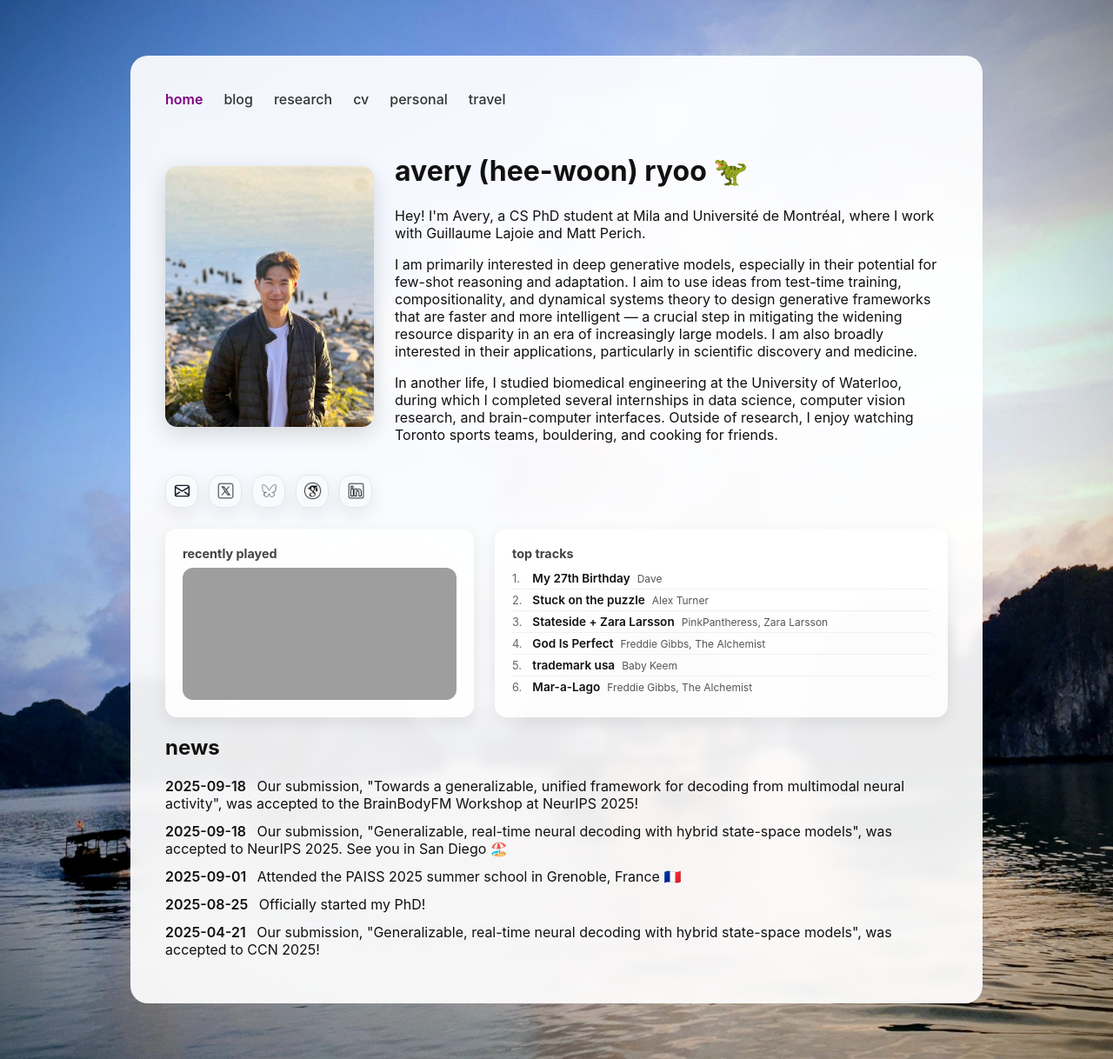
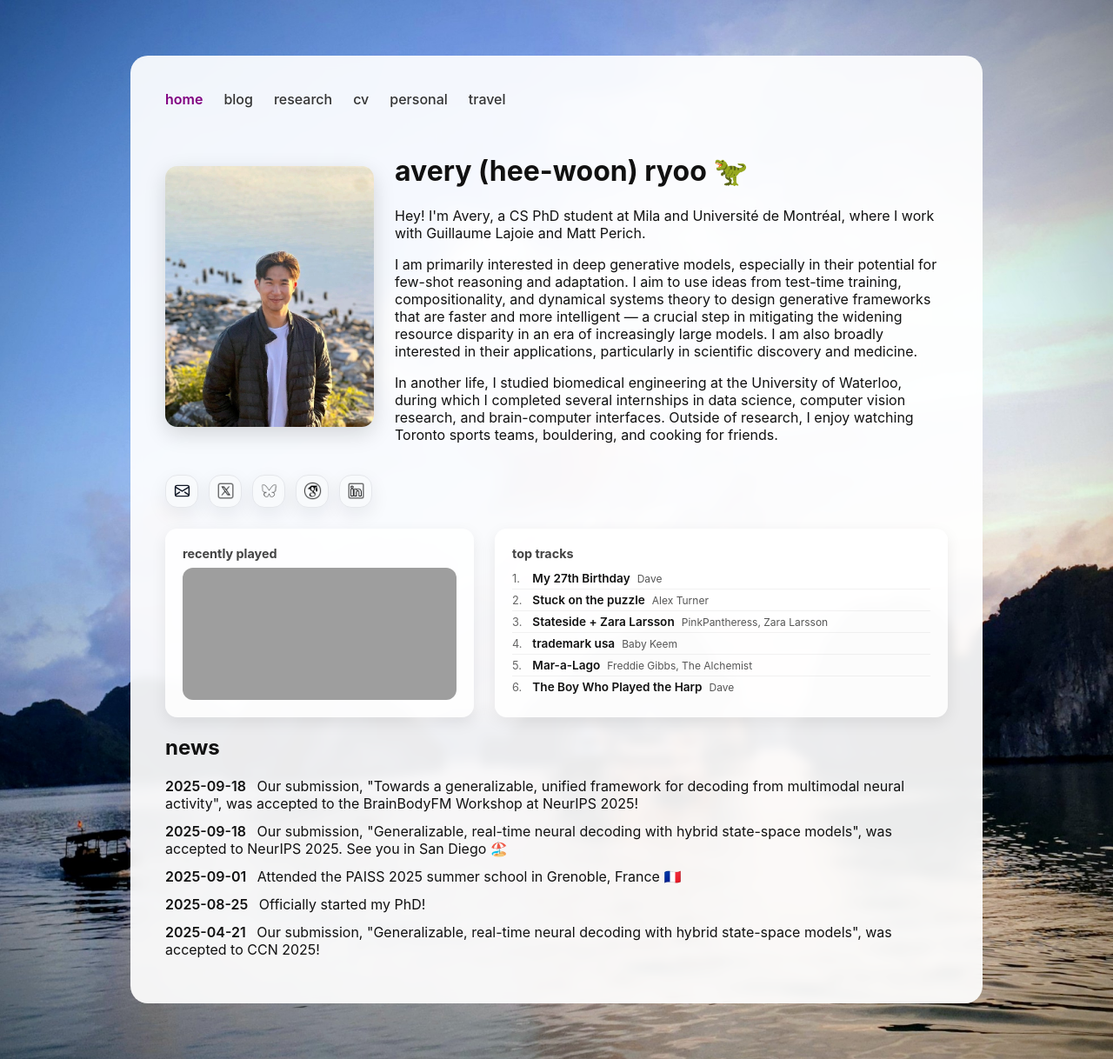
Before and after one commit to averyryoo/averyryoo.github.io, a Jekyll site: the page built from index.md, in a window 1280 px wide. Shown: the whole page at 87% size. Built offline with Jekyll 4.4.1, drawn with Linux system fonts in a browser that asks for light colours; grey boxes are pictures that could not be loaded.

Commit message:
chore: update spotify data

```diff
--- a/_data/spotify.yml
+++ b/_data/spotify.yml
@@ -1,10 +1,10 @@
 now_playing:
-  album: Black Classical Music
-  album_art: https://i.scdn.co/image/ab67616d00001e02a48a83dbca69315055069a0c
-  artist: Yussef Dayes, Jamilah Barry
+  album: Orange Wine
+  album_art: https://i.scdn.co/image/ab67616d00001e023e6090547a4f06056836b3dd
+  artist: Okvsho
   is_playing: false
-  track: Woman's Touch (feat. Jamilah Barry)
-  url: https://open.spotify.com/track/3uOYf3l9i8TL8vzDUFfxgN
+  track: Jusqu'ici tout va bien
+  url: https://open.spotify.com/track/0SLUNiULPVKvgudaIV8xhB
 top_tracks:
 - artist: Dave
   track: My 27th Birthday
@@ -15,13 +15,13 @@ top_tracks:
 - artist: PinkPantheress, Zara Larsson
   track: Stateside + Zara Larsson
   url: https://open.spotify.com/track/1DwscornXpj8fmOmYVlqZt
-- artist: Freddie Gibbs, The Alchemist
-  track: God Is Perfect
-  url: https://open.spotify.com/track/5V9lnDn1hePoudMfKfCTNl
 - artist: Baby Keem
   track: trademark usa
   url: https://open.spotify.com/track/15hJmqqEtASVXl6sM7i4UF
 - artist: Freddie Gibbs, The Alchemist
   track: Mar-a-Lago
   url: https://open.spotify.com/track/1b9cpyNQnzlmMDd7vs3NT9
-updated_at: 2026-04-06 22:34 UTC
+- artist: Dave
+  track: The Boy Who Played the Harp
+  url: https://open.spotify.com/track/3qpbRVi19oJw1jMRSaNFPN
+updated_at: 2026-04-06 23:33 UTC
```
